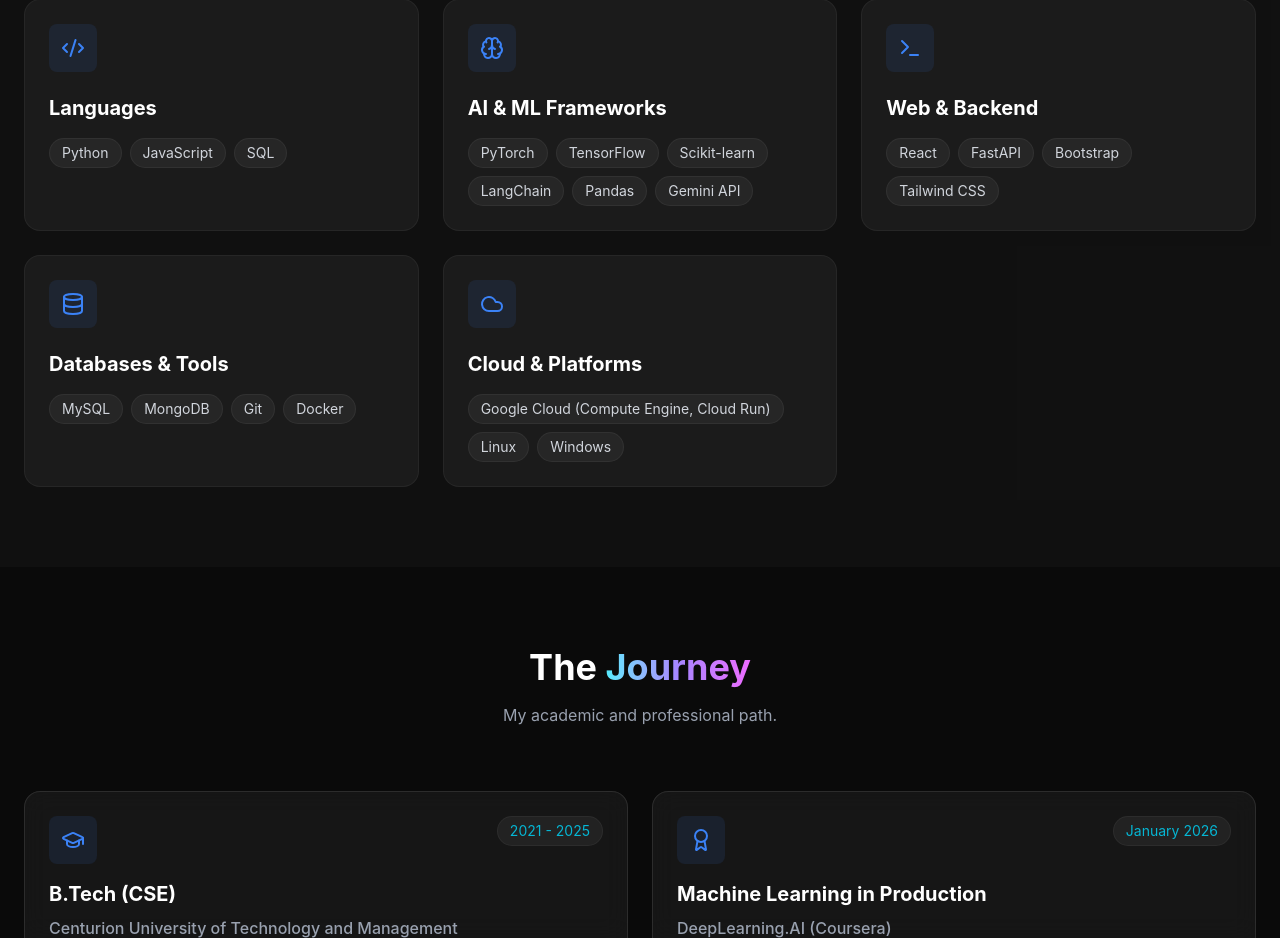
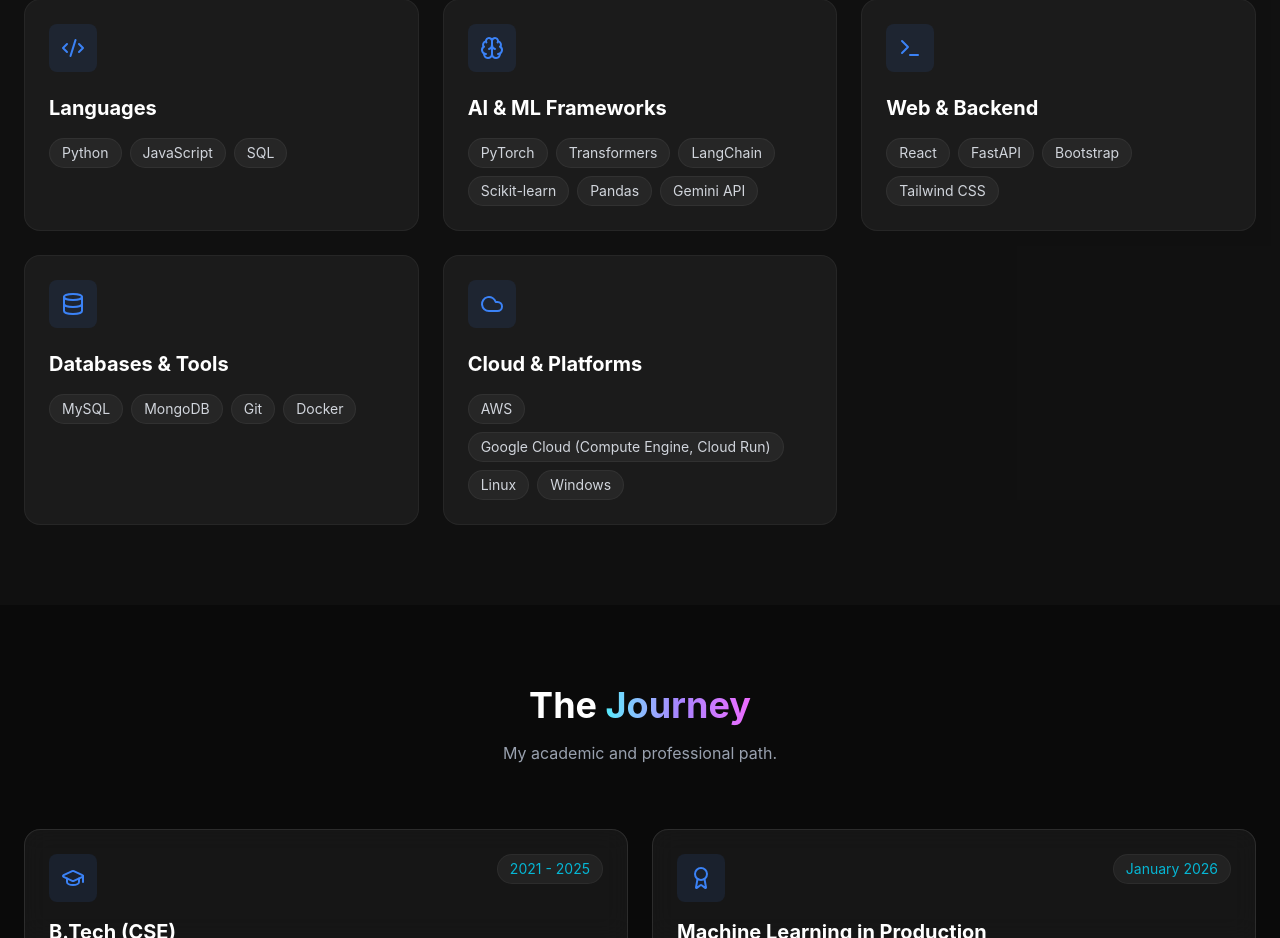
Before and after one commit to satyaudaybandaru/Portfolio, a React (Vite) app: page / in a window 1280 px wide. Shown: the part 1025-1963 px from the top of the page. Built offline with nearby package versions, Linux system fonts and the light colour scheme.

Commit message:
added transformers skill

```diff
--- a/src/data/portfolioData.js
+++ b/src/data/portfolioData.js
@@ -28,7 +28,7 @@
     },
     {
         category: "AI & ML Frameworks",
-        items: ["PyTorch", "TensorFlow", "Scikit-learn", "LangChain", "Pandas", "Gemini API"],
+        items: ["PyTorch", "Transformers", "LangChain", "Scikit-learn", "Pandas", "Gemini API"],
         icon: Brain
     },
     {
@@ -43,7 +43,7 @@
     },
     {
         category: "Cloud & Platforms",
-        items: ["Google Cloud (Compute Engine, Cloud Run)", "Linux", "Windows"],
+        items: ["AWS", "Google Cloud (Compute Engine, Cloud Run)", "Linux", "Windows"],
         icon: Cloud
     }
 ];
```
